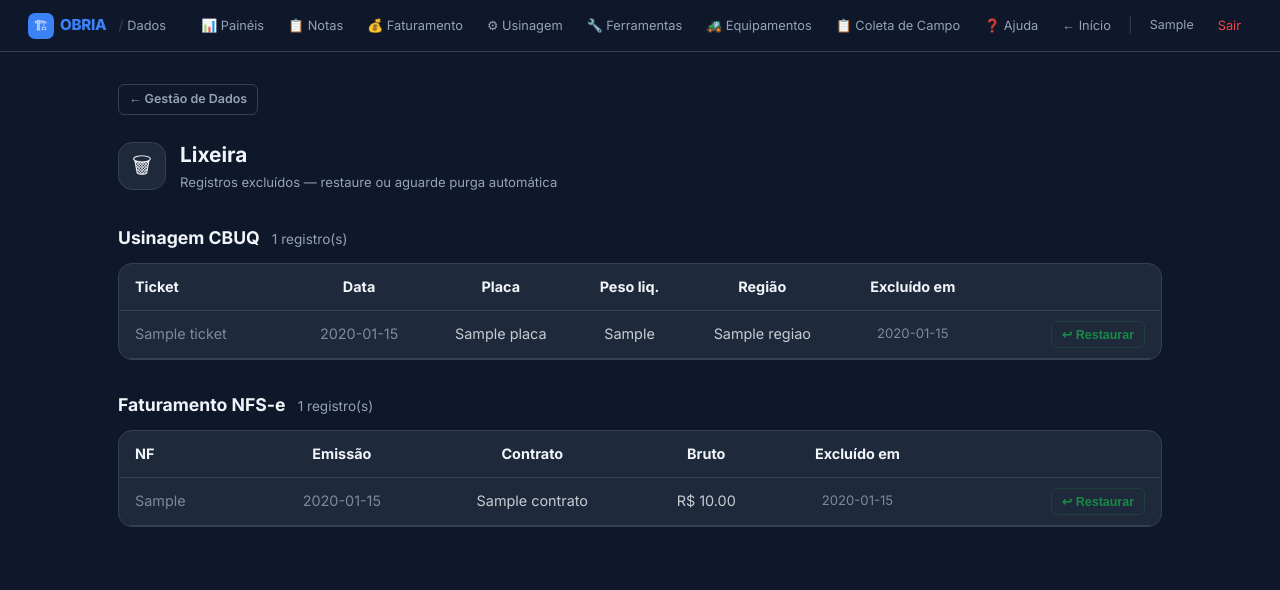
After one commit to 4driano4breu/rial-hub, a Flask app: template templates/dados/lixeira.html in a window 1280 px wide. The commit adds this page. Shown: the top 590 px of the page. Run offline with Flask 3, Linux system fonts and the light colour scheme; a user stored in the database is signed in; tables that the repository leaves empty hold one stand-in row (values such as "Sample post"); the template is opened without the code that fills it: most values are stand-ins (such as "Sample title", 1, 10 or a date in 2020).

Commit message:
feat: lixeira centralizada em /admin/dados/lixeira/ com restauracao por modulo

```diff
--- /dev/null
+++ b/templates/dados/lixeira.html
@@ -0,0 +1,97 @@
+{% extends "base.html" %}
+{% block title %}Lixeira — Dados{% endblock %}
+{% block nav_cur %}Dados{% endblock %}
+
+{% block content %}
+<a href="{{ url_for('dados.index') }}" class="btn btn-ghost btn-sm mb-lg">← Gestão de Dados</a>
+
+<div class="module-header">
+  <div class="module-icon">🗑</div>
+  <div>
+    <div class="module-title">Lixeira</div>
+    <div class="module-sub">Registros excluídos — restaure ou aguarde purga automática</div>
+  </div>
+</div>
+
+<h2 style="margin-bottom:12px">Usinagem CBUQ
+  <span style="font-size:.85rem;font-weight:400;color:var(--muted);margin-left:8px">{{ usinagem|length }} registro(s)</span>
+</h2>
+
+{% if usinagem %}
+<div class="card mb-xl" style="padding:0;overflow:hidden">
+  <table style="width:100%;border-collapse:collapse;font-size:.9rem">
+    <thead>
+      <tr style="border-bottom:1px solid var(--border)">
+        <th style="text-align:left;padding:12px 16px">Ticket</th>
+        <th style="padding:12px 8px">Data</th>
+        <th style="padding:12px 8px">Placa</th>
+        <th style="padding:12px 8px">Peso liq.</th>
+        <th style="padding:12px 8px">Região</th>
+        <th style="padding:12px 8px">Excluído em</th>
+        <th style="padding:12px 16px"></th>
+      </tr>
+    </thead>
+    <tbody>
+      {% for r in usinagem %}
+      <tr style="border-bottom:1px solid var(--border);opacity:.8">
+        <td style="padding:10px 16px;color:var(--muted)">{{ r.ticket or '—' }}</td>
+        <td style="text-align:center;padding:10px 8px;color:var(--muted)">{{ r.data_operacao.strftime('%d/%m/%y') if r.data_operacao else '—' }}</td>
+        <td style="text-align:center;padding:10px 8px">{{ r.placa or '—' }}</td>
+        <td style="text-align:center;padding:10px 8px">{{ r.peso_liquido or '—' }}</td>
+        <td style="text-align:center;padding:10px 8px">{{ r.regiao or '—' }}</td>
+        <td style="text-align:center;padding:10px 8px;font-size:.82rem;color:var(--muted)">{{ r.excluido_em.strftime('%d/%m/%y %H:%M') if r.excluido_em else '—' }}</td>
+        <td style="padding:10px 16px;text-align:right">
+          <form method="POST" action="{{ url_for('dados.usinagem_restaurar', id=r.id) }}" style="display:inline">
+            <input type="hidden" name="csrf_token" value="{{ csrf_token() }}">
+            <button type="submit" class="btn btn-ghost btn-sm" style="color:#16a34a;border-color:#16a34a40">↩ Restaurar</button>
+          </form>
+        </td>
+      </tr>
+      {% endfor %}
+    </tbody>
+  </table>
+</div>
+{% else %}
+<div class="card mb-xl" style="padding:24px;text-align:center;color:var(--muted)">Nenhum registro de usinagem na lixeira.</div>
+{% endif %}
+
+<h2 style="margin-bottom:12px">Faturamento NFS-e
+  <span style="font-size:.85rem;font-weight:400;color:var(--muted);margin-left:8px">{{ faturamento|length }} registro(s)</span>
+</h2>
+
+{% if faturamento %}
+<div class="card mb-xl" style="padding:0;overflow:hidden">
+  <table style="width:100%;border-collapse:collapse;font-size:.9rem">
+    <thead>
+      <tr style="border-bottom:1px solid var(--border)">
+        <th style="text-align:left;padding:12px 16px">NF</th>
+        <th style="padding:12px 8px">Emissão</th>
+        <th style="padding:12px 8px">Contrato</th>
+        <th style="padding:12px 8px">Bruto</th>
+        <th style="padding:12px 8px">Excluído em</th>
+        <th style="padding:12px 16px"></th>
+      </tr>
+    </thead>
+    <tbody>
+      {% for r in faturamento %}
+      <tr style="border-bottom:1px solid var(--border);opacity:.8">
+        <td style="padding:10px 16px;color:var(--muted)">{{ r.nr }}</td>
+        <td style="text-align:center;padding:10px 8px;color:var(--muted)">{{ r.emissao.strftime('%d/%m/%y') if r.emissao else '—' }}</td>
+        <td style="text-align:center;padding:10px 8px">{{ r.contrato or '—' }}</td>
+        <td style="text-align:center;padding:10px 8px">R$ {{ "%.2f"|format(r.bruto|float) }}</td>
+        <td style="text-align:center;padding:10px 8px;font-size:.82rem;color:var(--muted)">{{ r.excluido_em.strftime('%d/%m/%y %H:%M') if r.excluido_em else '—' }}</td>
+        <td style="padding:10px 16px;text-align:right">
+          <form method="POST" action="{{ url_for('dados.faturamento_restaurar', id=r.id) }}" style="display:inline">
+            <input type="hidden" name="csrf_token" value="{{ csrf_token() }}">
+            <button type="submit" class="btn btn-ghost btn-sm" style="color:#16a34a;border-color:#16a34a40">↩ Restaurar</button>
+          </form>
+        </td>
+      </tr>
+      {% endfor %}
+    </tbody>
+  </table>
+</div>
+{% else %}
+<div class="card mb-xl" style="padding:24px;text-align:center;color:var(--muted)">Nenhuma nota na lixeira.</div>
+{% endif %}
+{% endblock %}
```
Also changed, not shown: app/blueprints/dados/routes.py (+18 -0 lines), templates/dados/index.html (+10 -1 lines).
